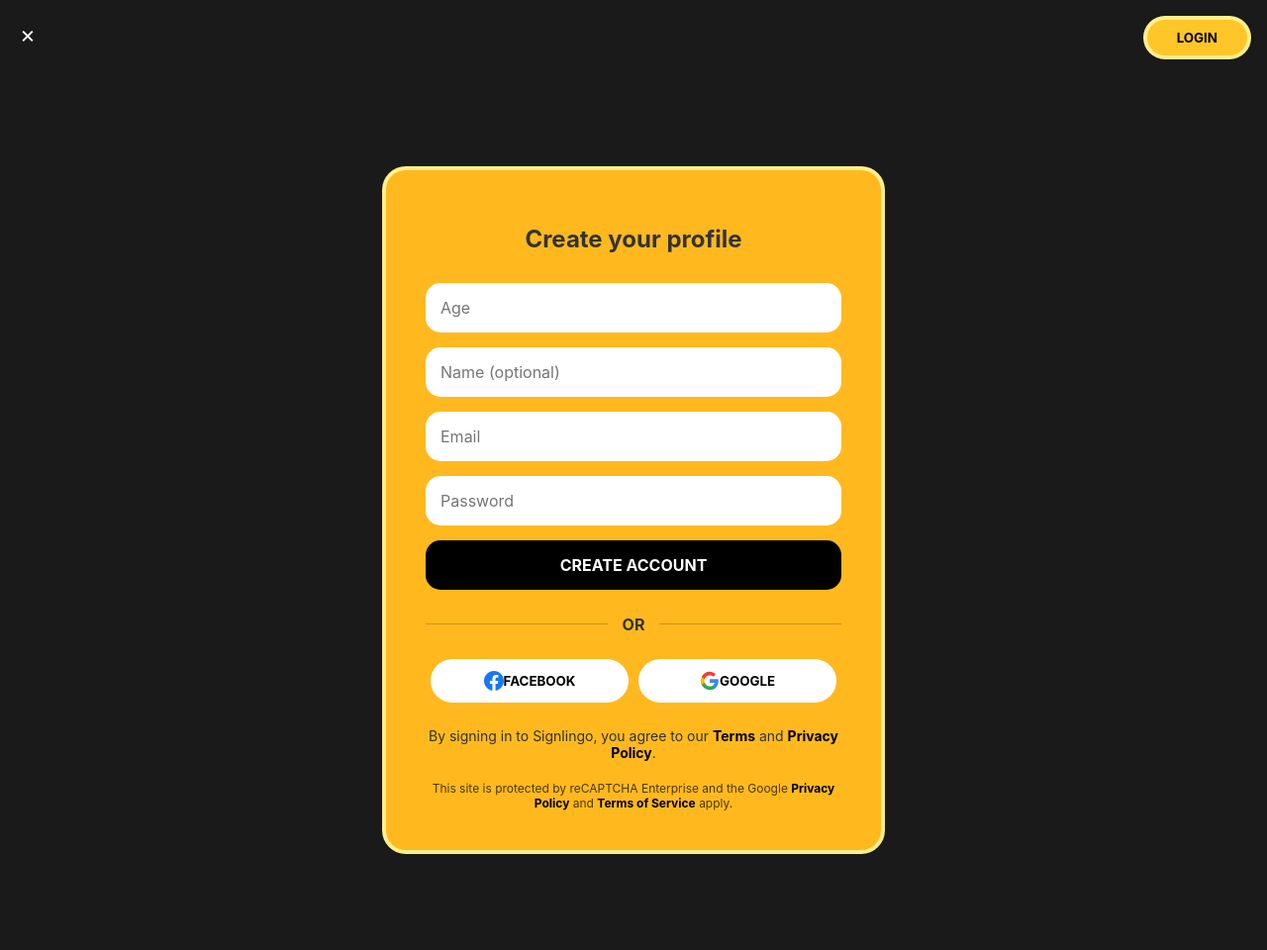
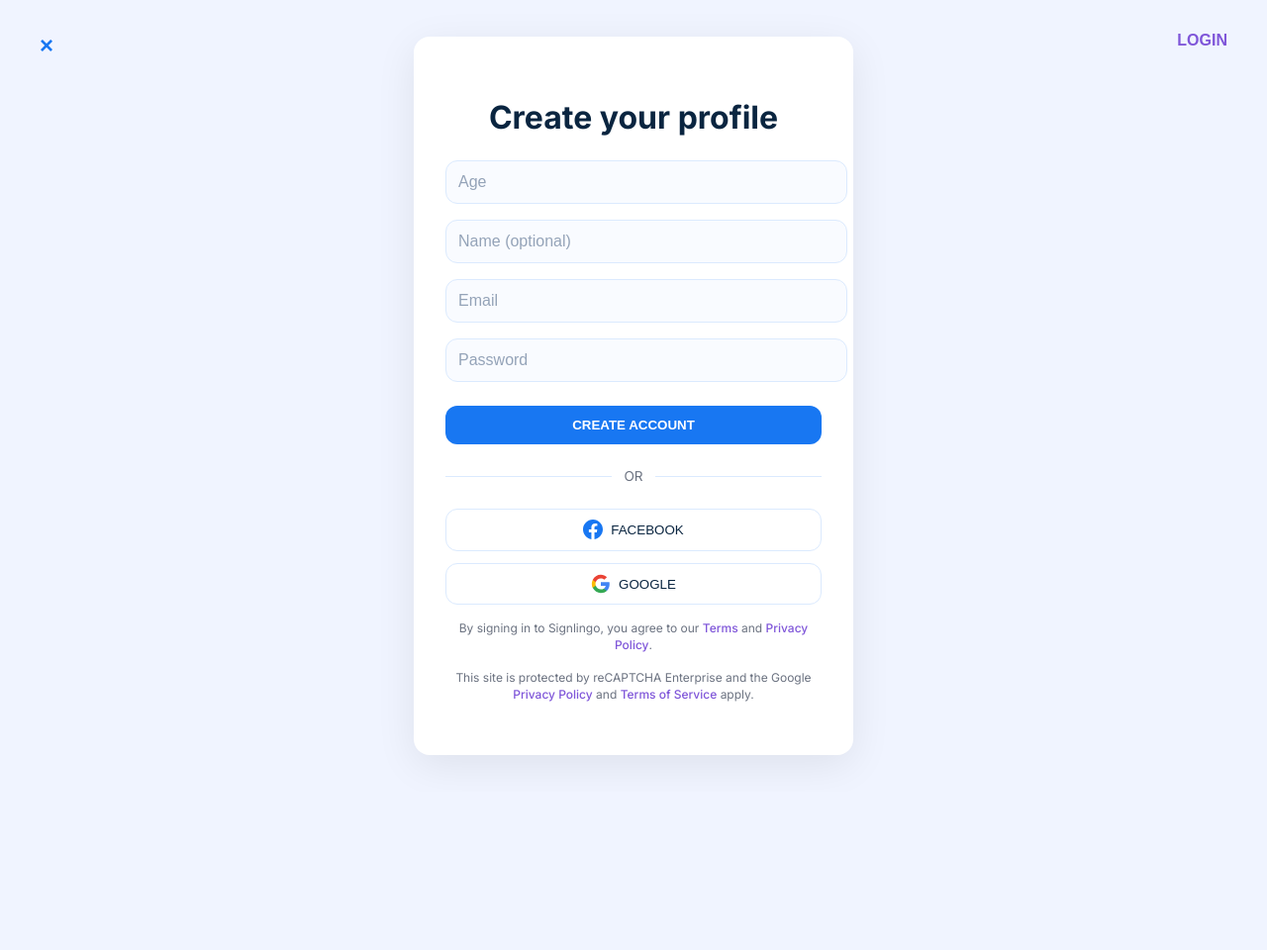
Before and after one commit to minicil625/Signlingo, a Flask app: page /register in a window 1280 px wide. Shown: the whole page at 99% size. After the commit the page ends 765 px from the top, so only its background shows below. Run offline with Flask 3, Linux system fonts and the light colour scheme; a user stored in the database is signed in; some libraries are stand-ins or nearby versions.

Commit message:
Fix route if invalid creds and color pallete

```diff
--- a/routes.py
+++ b/routes.py
@@ -39,7 +39,8 @@ def login():
             session['user'] = email
             return render_template("Dashboard.html")
         else:
-            return "Invalid credentials."
+            error_message = "Invalid credentials"
+            return render_template("login.html", error = error_message ) #! Add error message
 
     return render_template('login.html')
 
--- a/static/loginlogic.js
+++ b/static/loginlogic.js
@@ -1,3 +1,7 @@
+document.querySelector('.close-button').addEventListener('click', function() {
+    alert('Close button clicked');
+});
+
 document.querySelector('.login-button').addEventListener('click', function() {
     const email = document.querySelector('input[type="text"]').value;
     const password = document.querySelector('input[type="password"]').value;
--- a/static/signstyle.css
+++ b/static/signstyle.css
@@ -1,210 +1,172 @@
-* {
-    margin: 0;
-    padding: 0;
-    box-sizing: border-box;
-    font-family: -apple-system, BlinkMacSystemFont, 'Segoe UI', Roboto, Oxygen, Ubuntu, Cantarell, 'Open Sans', 'Helvetica Neue', sans-serif;
+/* signstyle.css */
+
+:root {
+  --primary-color: #1877f2; /* Blue */
+  --secondary-color: #7f56d9; /* Purple */
+  --light-bg: #f0f4ff;
+  --text-main: #0a2540;
+  --text-muted: #6b7280;
+  --input-bg: #f9fbff;
+  --border-color: #dbeafe;
+  --hover-bg: #eff6ff;
 }
 
 body {
-    background-color: #1a1a1a;
+  margin: 0;
+  padding: 0;
+  font-family: 'Inter', sans-serif;
+  background: var(--light-bg);
   display: flex;
   justify-content: center;
   align-items: center;
-    min-height: 120vh;
-    color: #333;
-    font-family: Inter;
-  }
-
-  .close-button {
-    position: absolute;
-    top: 20px;
-    left: 20px;
-    color: white;
-    font-size: 24px;
-    cursor: pointer;
-    background: none;
-    border: none;
-  }
-
-  .login-button {
-    position: absolute;
-    top: 20px;
-    right: 20px;
-    background-color: #FFC629;
-    color: #000;
-    padding: 10px 30px;
-    border-radius: 20px;
-    font-weight: bold;
-    border: none;
-    cursor: pointer;
-    text-transform: uppercase;
-    box-shadow: 0 0 0 4px #FFF08C;
-  }
-
-
-  form.container {
-    background-color: #ffb91f;
-    border-radius: 20px;
-    padding: 40px;
-    width: 70%;
-    max-width: 500px;
-    text-align: center;
-    box-shadow: 0 0 0 4px #FFF08C;
-    margin-top: 70px;
-  }
-
-  .error-message {
-    position: absolute;
-    top: 10px;
-    left: 50%;
-    transform: translateX(-50%);
-    background-color: white;
-    width: 80%;
-    max-width: 500px;
-    box-shadow: 0 4px 8px rgba(0, 0, 0, 0.2);
-    border-radius: 20px;
-    padding: 15px;
-    text-align: center;
-    z-index: 10;
-    display: flex;
-    align-items: center;
-    justify-content: center;
-    gap: 10px;
-}
-
-.fa-triangle-exclamation {
-    color: red;
-    font-size: 25px;
-    margin-bottom: 10px;
-    margin-top: 10px;
-    flex-shrink: 0;
-
-}
-
-.error {
-    color: red;
-    font-size: 15px;
-    font-weight: bold;
-}
-
-
-  h1 {
-    font-size: 24px;
-    margin-bottom: 30px;
-    margin-top: 15px;
-  }
-
-  .input-group {
-    margin-bottom: 15px;
-  }
-
-  input {
-    width: 100%;
-    padding: 15px;
-    border-radius: 15px;
-    border: none;
-    margin-bottom: 15px;
-    font-size: 16px;
-  }
-
-  input:focus {
-    outline: none;
-  }
-
-  .age-input {
+  height: 100vh;
   position: relative;
 }
 
-  .help-icon {
-    position: absolute;
-    right: 15px;
-    top: 15px;
-    width: 20px;
-    height: 20px;
-    background-color: #e0e0e0;
-    border-radius: 50%;
-    display: flex;
-    align-items: center;
-    justify-content: center;
-    font-size: 14px;
-    color: #777;
+.container {
+  background: #ffffff;
+  padding: 2.5rem 2rem;
+  border-radius: 16px;
+  box-shadow: 0 10px 40px rgba(0, 0, 0, 0.08);
+  width: 380px;
+  text-align: center;
+}
+
+h1 {
+  margin-bottom: 1.5rem;
+  font-weight: 700;
+  font-size: 2rem;
+  color: var(--text-main);
+}
+
+input[type="text"],
+input[type="email"],
+input[type="password"],
+input[type="number"] {
+  width: 100%;
+  padding: 0.75rem;
+  margin-bottom: 1rem;
+  border: 1px solid var(--border-color);
+  border-radius: 12px;
+  font-size: 1rem;
+  background: var(--input-bg);
+  color: var(--text-main);
+}
+
+input::placeholder {
+  color: #94a3b8;
 }
 
 .create-account-btn {
   width: 100%;
-    padding: 15px;
-    background-color: #000;
+  padding: 0.75rem;
+  background-color: var(--primary-color);
   color: white;
+  font-weight: 600;
   border: none;
-    border-radius: 15px;
-    font-size: 16px;
-    font-weight: bold;
-    text-transform: uppercase;
+  border-radius: 12px;
   cursor: pointer;
-    margin-bottom: 25px;
+  transition: background-color 0.3s;
+  margin-top: 0.5rem;
+}
+
+.create-account-btn:hover {
+  background-color: #125fd4;
 }
 
 .divider {
   display: flex;
   align-items: center;
-    margin-bottom: 25px;
+  margin: 1.5rem 0;
+  color: var(--text-muted);
 }
 
 .divider hr {
   flex: 1;
   border: none;
-    height: 1px;
-    background-color: rgba(0, 0, 0, 0.2);
+  border-top: 1px solid var(--border-color);
 }
 
 .divider span {
-    padding: 0 15px;
-    font-weight: bold;
+  margin: 0 0.75rem;
+  font-size: 0.85rem;
 }
 
 .social-buttons {
   display: flex;
-    justify-content: space-between;
-    margin-bottom: 25px;
+  flex-direction: column;
+  gap: 0.75rem;
+  margin-bottom: 1rem;
 }
 
 .social-btn {
-    flex: 1;
-    padding: 12px;
-    border-radius: 30px;
-    border: none;
   display: flex;
   align-items: center;
   justify-content: center;
-    font-weight: bold;
+  gap: 0.5rem;
+  padding: 0.65rem;
+  border: 1px solid var(--border-color);
+  border-radius: 12px;
+  background: #ffffff;
   cursor: pointer;
-    margin: 0 5px;
-    background-color: white;
+  font-weight: 500;
+  color: var(--text-main);
+  transition: background 0.3s;
 }
 
-  .social-btn img {
-    margin-right: 8px;
-    height: 20px;
+.social-btn:hover {
+  background: var(--hover-bg);
 }
 
-  .terms-text {
-    font-size: 14px;
-    margin-bottom: 20px;
+.terms-text,
+.captcha-text {
+  font-size: 0.75rem;
+  color: var(--text-muted);
+  margin-top: 1rem;
+  line-height: 1.4;
 }
 
-  .terms-text a {
-    color: #000;
-    font-weight: bold;
+.terms-text a,
+.captcha-text a {
+  color: var(--secondary-color);
   text-decoration: none;
+  font-weight: 500;
 }
 
-  .captcha-text {
-    font-size: 12px;
-    color: rgba(0, 0, 0, 0.7);
+.error-message {
+  background-color: #ffe4e6;
+  color: #b91c1c;
+  padding: 0.75rem;
+  border-radius: 12px;
+  margin-bottom: 1rem;
+  display: flex;
+  align-items: center;
+  gap: 0.5rem;
 }
 
-  .captcha-text a {
-    color: #000;
-    text-decoration: none;
-    font-weight: bold;
+.error-message i {
+  font-size: 1.2rem;
 }
+
+.close-button,
+.login-button {
+  position: absolute;
+  top: 1.5rem;
+  font-size: 1rem;
+  padding: 0.5rem 1rem;
+  border: none;
+  background: transparent;
+  font-weight: 600;
+  cursor: pointer;
+  color: var(--primary-color);
+}
+
+.close-button {
+  left: 1.5rem;
+  font-size: 1.5rem;
+}
+
+.login-button {
+  right: 1.5rem;
+  color: var(--secondary-color);
+}
```
Also changed, not shown: static/loginstyle.css (+101 -86 lines). Lines whose indentation alone changed are shown as unchanged.
